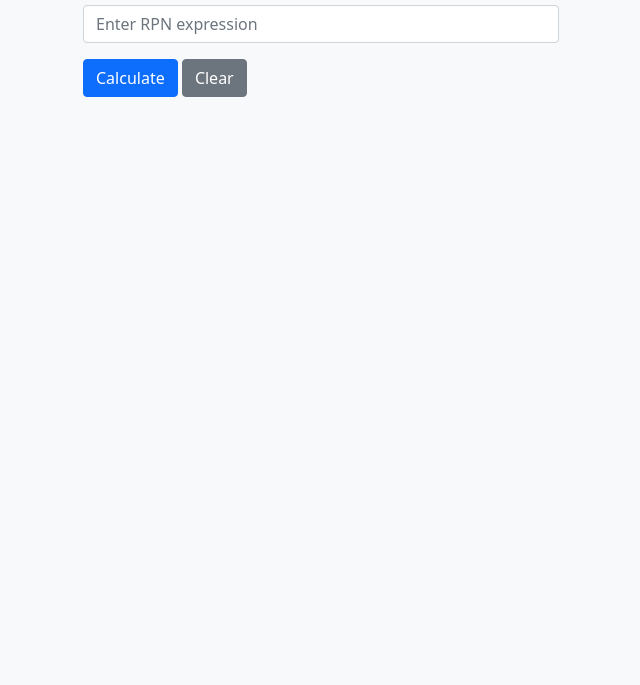
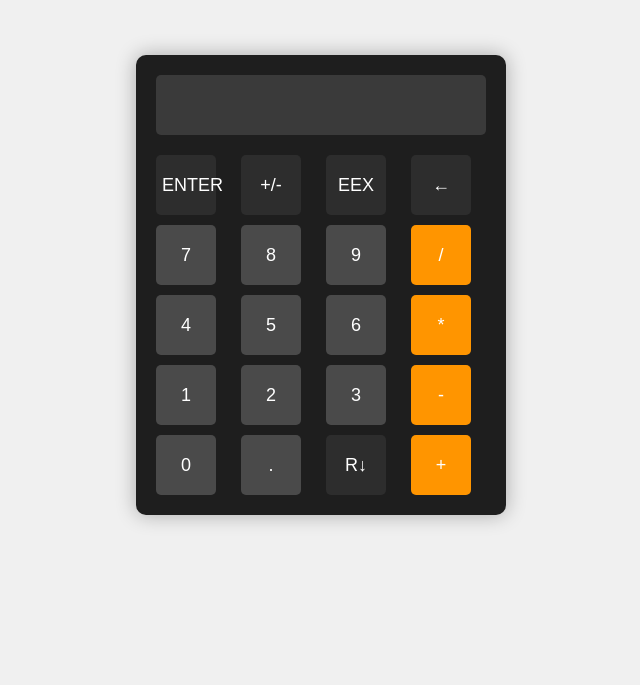
Before and after one commit to Caffeine-Gallery/stackmath-0192e233e2d0, a website built with Vite: page frontend/index.html in a window 1280 px wide. Shown: the part 115-800 px from the top of the page, without its empty margins (319-959 px from the left). Built offline with nearby package versions, Linux system fonts and the light colour scheme; what @dfinity/agent would draw is missing.

Commit message:
0192e23a-439f-7bba-8c83-a616f094bb8e

```diff
--- a/frontend/index.css
+++ b/frontend/index.css
@@ -1,18 +1,72 @@
 body {
-    background-color: #f8f9fa;
+    display: flex;
+    justify-content: center;
+    align-items: center;
+    height: 100vh;
+    margin: 0;
+    background-color: #f0f0f0;
+    font-family: 'Arial', sans-serif;
 }
 
-.container {
-    max-width: 500px;
+.calculator {
+    background-color: #1e1e1e;
+    border-radius: 10px;
+    padding: 20px;
+    box-shadow: 0 0 20px rgba(0, 0, 0, 0.3);
 }
 
-#result {
-    font-size: 1.2rem;
-    font-weight: bold;
+.display {
+    margin-bottom: 20px;
 }
 
-.spinner-border {
-    width: 1.5rem;
-    height: 1.5rem;
-    margin-left: 1rem;
+#input {
+    width: 100%;
+    height: 60px;
+    background-color: #3a3a3a;
+    border: none;
+    border-radius: 5px;
+    color: #00ff00;
+    font-size: 24px;
+    text-align: right;
+    padding: 10px;
+    box-sizing: border-box;
 }
+
+.keypad {
+    display: grid;
+    grid-template-columns: repeat(4, 1fr);
+    gap: 10px;
+}
+
+.key {
+    width: 60px;
+    height: 60px;
+    border: none;
+    border-radius: 5px;
+    font-size: 18px;
+    cursor: pointer;
+    transition: background-color 0.2s;
+}
+
+.number {
+    background-color: #4a4a4a;
+    color: white;
+}
+
+.operator {
+    background-color: #ff9500;
+    color: white;
+}
+
+.function {
+    background-color: #2d2d2d;
+    color: white;
+}
+
+.key:hover {
+    opacity: 0.8;
+}
+
+.key:active {
+    transform: scale(0.95);
+}
--- a/frontend/index.html
+++ b/frontend/index.html
@@ -3,23 +3,35 @@
 <head>
     <meta charset="UTF-8">
     <meta name="viewport" content="width=device-width, initial-scale=1.0">
-    <title>RPN Calculator</title>
-    <link href="https://cdn.jsdelivr.net/npm/bootstrap@5.1.3/dist/css/bootstrap.min.css" rel="stylesheet">
+    <title>HP Calculator Clone</title>
     <link rel="stylesheet" href="index.css">
 </head>
 <body>
-    <div class="container">
-        <h1 class="mt-5 mb-4">RPN Calculator</h1>
-        <div class="mb-3">
-            <input type="text" id="input" class="form-control" placeholder="Enter RPN expression">
+    <div class="calculator">
+        <div class="display">
+            <input type="text" id="input" readonly>
         </div>
-        <div class="mb-3">
-            <button id="calculate" class="btn btn-primary">Calculate</button>
-            <button id="clear" class="btn btn-secondary">Clear</button>
-        </div>
-        <div id="result" class="mt-3"></div>
-        <div id="spinner" class="spinner-border text-primary d-none" role="status">
-            <span class="visually-hidden">Loading...</span>
+        <div class="keypad">
+            <button class="key function">ENTER</button>
+            <button class="key function">+/-</button>
+            <button class="key function">EEX</button>
+            <button class="key function">←</button>
+            <button class="key number">7</button>
+            <button class="key number">8</button>
+            <button class="key number">9</button>
+            <button class="key operator">/</button>
+            <button class="key number">4</button>
+            <button class="key number">5</button>
+            <button class="key number">6</button>
+            <button class="key operator">*</button>
+            <button class="key number">1</button>
+            <button class="key number">2</button>
+            <button class="key number">3</button>
+            <button class="key operator">-</button>
+            <button class="key number">0</button>
+            <button class="key number">.</button>
+            <button class="key function">R↓</button>
+            <button class="key operator">+</button>
         </div>
     </div>
     <script type="module" src="index.js"></script>
--- a/frontend/index.js
+++ b/frontend/index.js
@@ -1,27 +1,52 @@
 import { backend } from 'declarations/backend';
 
-const inputElement = document.getElementById('input');
-const calculateButton = document.getElementById('calculate');
-const clearButton = document.getElementById('clear');
-const resultElement = document.getElementById('result');
-const spinnerElement = document.getElementById('spinner');
+const input = document.getElementById('input');
+const keys = document.querySelectorAll('.key');
 
-calculateButton.addEventListener('click', async () => {
-  const input = inputElement.value.trim();
-  if (input) {
-    try {
-      spinnerElement.classList.remove('d-none');
-      const result = await backend.calculate(input);
-      resultElement.textContent = `Result: ${result}`;
-    } catch (error) {
-      resultElement.textContent = `Error: ${error.message}`;
-    } finally {
-      spinnerElement.classList.add('d-none');
-    }
-  }
+let currentInput = '';
+
+keys.forEach(key => {
+    key.addEventListener('click', () => handleKeyPress(key.textContent));
 });
 
-clearButton.addEventListener('click', () => {
-  inputElement.value = '';
-  resultElement.textContent = '';
-});
+async function handleKeyPress(value) {
+    switch(value) {
+        case 'ENTER':
+            try {
+                const result = await backend.calculate(currentInput);
+                input.value = result;
+                currentInput = result;
+            } catch (error) {
+                input.value = 'Error';
+                currentInput = '';
+            }
+            break;
+        case '←':
+            currentInput = currentInput.slice(0, -1);
+            input.value = currentInput;
+            break;
+        case '+/-':
+            if (currentInput.startsWith('-')) {
+                currentInput = currentInput.slice(1);
+            } else {
+                currentInput = '-' + currentInput;
+            }
+            input.value = currentInput;
+            break;
+        case 'R↓':
+            const parts = currentInput.split(' ');
+            if (parts.length > 1) {
+                const last = parts.pop();
+                currentInput = [...parts, parts.pop(), last].join(' ');
+                input.value = currentInput;
+            }
+            break;
+        case 'EEX':
+            currentInput += 'E';
+            input.value = currentInput;
+            break;
+        default:
+            currentInput += value;
+            input.value = currentInput;
+    }
+}
```
